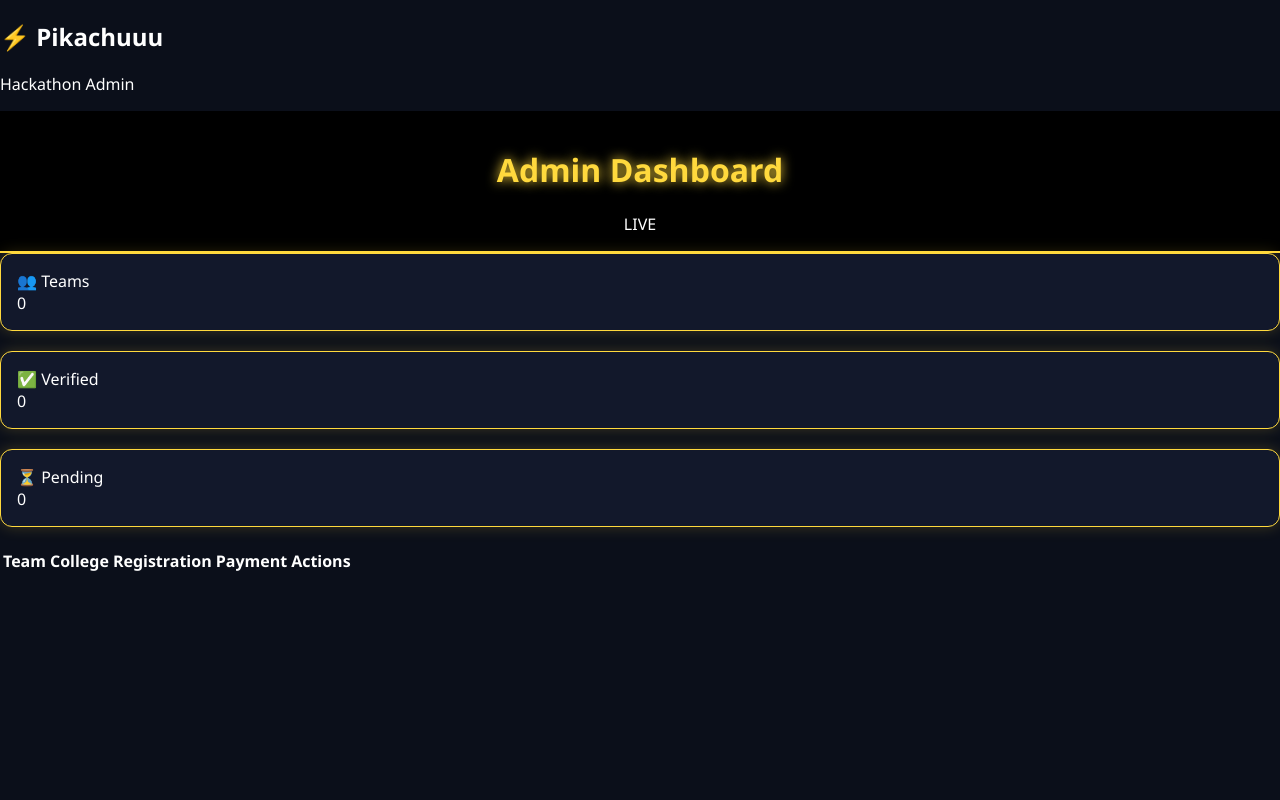
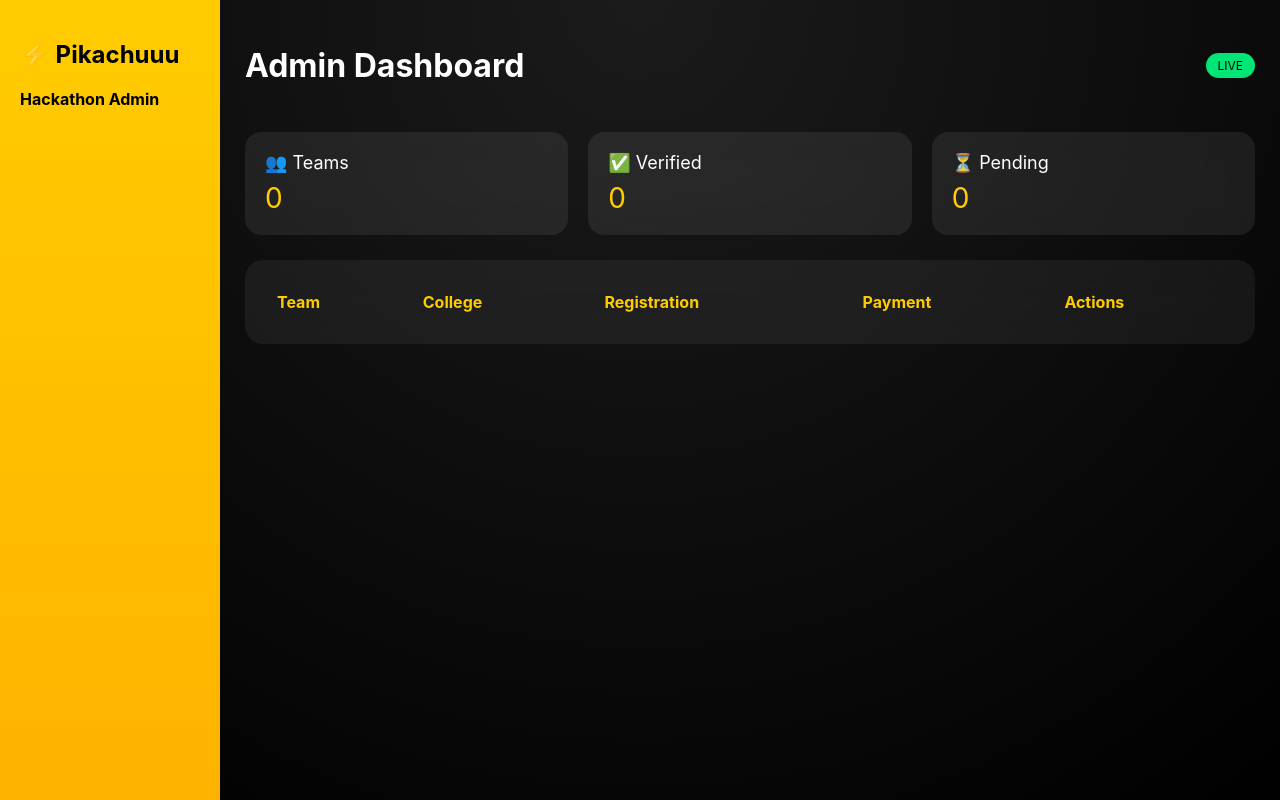
Before and after one commit to Hrishi2178/hackfusiondashboad, a plain HTML site: page index.html in a window 1280 px wide. Drawn offline with Linux system fonts and the light colour scheme; no server answers.

Commit message:
Refactor CSS for new layout and design
Updated styles for layout and components, including new sidebar and main content styles.

```diff
--- a/style.css
+++ b/style.css
@@ -1,83 +1,116 @@
-:root {
-  --yellow: #ffd93d;
-  --electric: #00e5ff;
-  --dark: #0b0f1a;
-  --card: #12182b;
+* { box-sizing:border-box; }
+
+body {
+  margin:0;
+  font-family: "Inter", Arial;
+  background: radial-gradient(circle at top, #1b1b1b, #000);
+  color:white;
 }
 
-* {
-  box-sizing: border-box;
+.app {
+  display:flex;
+  height:100vh;
 }
 
-body {
-  margin: 0;
-  background: var(--dark);
-  color: white;
-  font-family: "Segoe UI", sans-serif;
+/* SIDEBAR */
+.sidebar {
+  width:220px;
+  background:linear-gradient(180deg,#ffcc00,#ffb300);
+  color:black;
+  padding:20px;
+  font-weight:bold;
 }
 
-header {
-  background: black;
-  border-bottom: 2px solid var(--yellow);
-  text-align: center;
-  padding: 16px;
+/* MAIN */
+.main {
+  flex:1;
+  padding:25px;
+  overflow:auto;
 }
 
-header h1 {
-  color: var(--yellow);
-  text-shadow: 0 0 12px var(--yellow);
+/* TOP BAR */
+.topbar {
+  display:flex;
+  justify-content:space-between;
+  align-items:center;
 }
 
-.container {
-  max-width: 1200px;
-  margin: auto;
-  padding: 20px;
+.tag {
+  background:#00e676;
+  color:black;
+  padding:5px 12px;
+  border-radius:20px;
+  font-size:12px;
+}
+
+/* STATS */
+.stats {
+  display:grid;
+  grid-template-columns:repeat(3,1fr);
+  gap:20px;
+  margin:25px 0;
 }
 
 .card {
-  background: var(--card);
-  border: 1px solid var(--yellow);
-  border-radius: 12px;
-  padding: 16px;
-  margin-bottom: 20px;
-  box-shadow: 0 0 15px rgba(255, 217, 61, 0.2);
+  background:rgba(255,255,255,0.08);
+  backdrop-filter: blur(15px);
+  border-radius:16px;
+  padding:20px;
+  font-size:18px;
 }
 
-.card h3 {
-  color: var(--electric);
+.card span {
+  display:block;
+  font-size:28px;
+  margin-top:8px;
+  color:#ffcc00;
 }
 
-.badge {
-  background: var(--yellow);
-  color: black;
-  padding: 4px 8px;
-  border-radius: 6px;
-  font-size: 12px;
-  margin-right: 6px;
+/* TABLE */
+.table-card {
+  background:rgba(255,255,255,0.06);
+  backdrop-filter: blur(20px);
+  border-radius:18px;
+  padding:20px;
 }
 
-a {
-  color: var(--electric);
-  text-decoration: none;
+table {
+  width:100%;
+  border-collapse:collapse;
 }
 
-select, button {
-  padding: 6px;
-  border-radius: 6px;
-  border: none;
+th {
+  text-align:left;
+  padding:12px;
+  color:#ffcc00;
 }
 
-button {
-  background: var(--yellow);
-  font-weight: bold;
-  cursor: pointer;
+td {
+  padding:12px;
+  border-bottom:1px solid rgba(255,255,255,0.1);
 }
 
-button:hover {
-  box-shadow: 0 0 10px var(--yellow);
+/* STATUS */
+.badge {
+  padding:6px 12px;
+  border-radius:20px;
+  font-size:12px;
+  font-weight:bold;
 }
 
-#loading {
-  text-align: center;
-  margin-top: 40px;
+.pending { background:#ff9800; color:black; }
+.verified { background:#00e676; color:black; }
+.rejected { background:#f44336; }
+
+/* BUTTONS */
+button {
+  padding:6px 10px;
+  margin:2px;
+  border:none;
+  border-radius:8px;
+  cursor:pointer;
+  font-weight:bold;
 }
+
+.approve { background:#00e676; }
+.reject { background:#f44336; color:white; }
```
